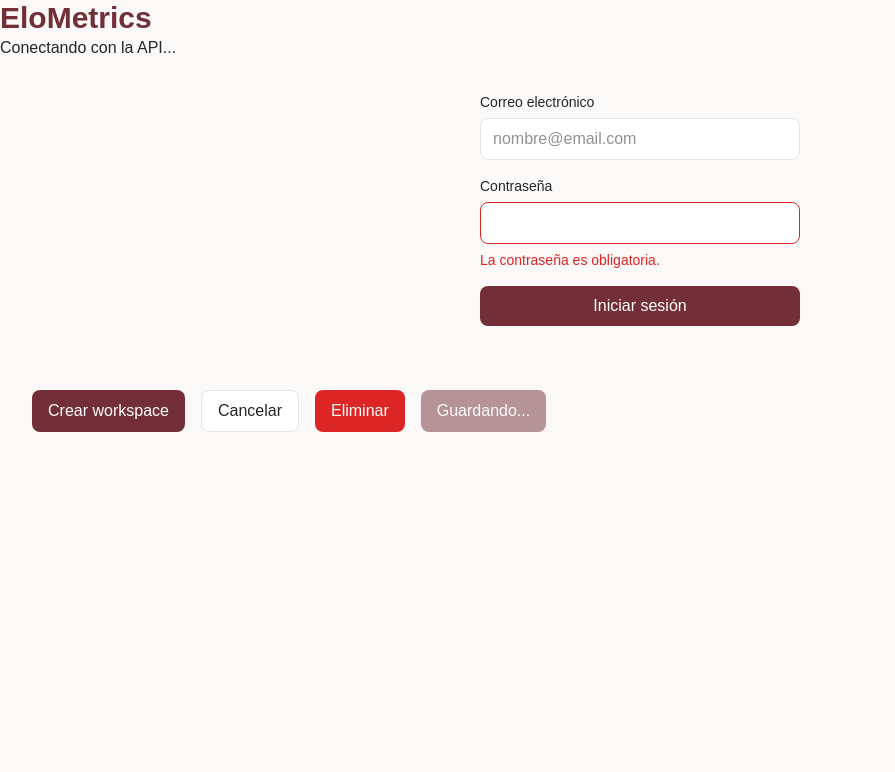
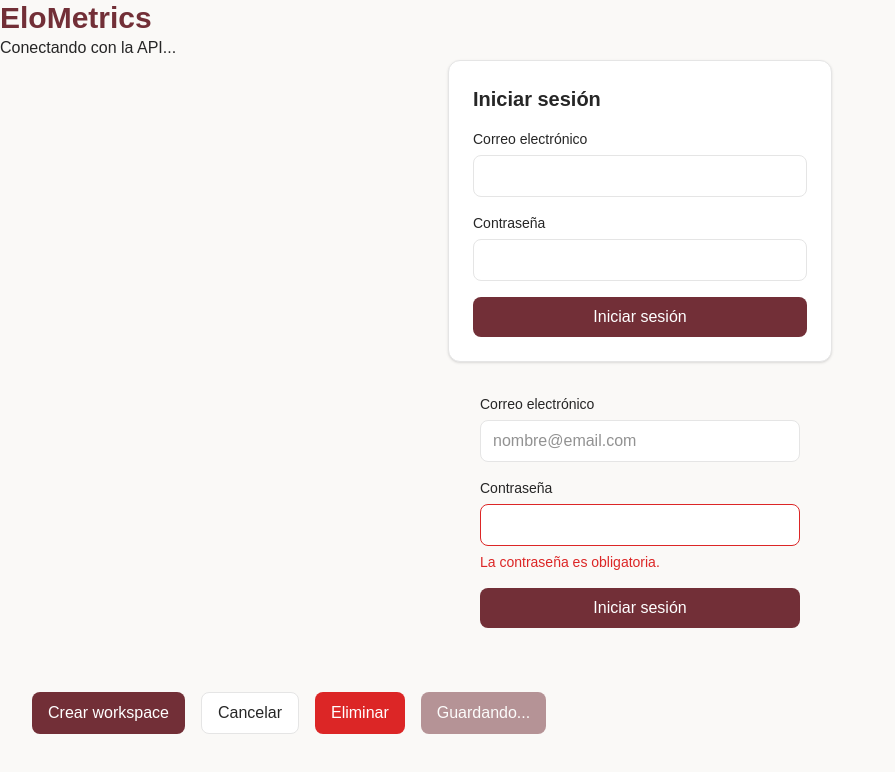
Before and after one commit to imjrbarreto/chess-t, a React (Vite) app: page /register in a window 1280 px wide. Shown: the top 772 px of the page, without its empty margins (0-895 px from the left). Built offline with nearby package versions, Linux system fonts and the light colour scheme; no server answers.

Commit message:
feat: add reusable card component

```diff
--- a/src/App.tsx
+++ b/src/App.tsx
@@ -1,5 +1,6 @@
 import { useHealthCheck } from './api/generated/health/health';
 import { Button } from './components/ui/Button';
+import { Card } from './components/ui/Card';
 import { Input } from './components/ui/Input';
 
 function App() {
@@ -20,6 +21,19 @@ function App() {
             {isSuccess && <p>API conectada correctamente ✅</p>}
 
 
+            <Card className="mx-auto max-w-sm">
+                <h2 className="mb-4 text-xl font-semibold">
+                    Iniciar sesión
+                </h2>
+
+                <div className="flex flex-col gap-4">
+                    <Input id="email" label="Correo electrónico" type="email" />
+
+                    <Input id="password" label="Contraseña" type="password" />
+
+                    <Button>Iniciar sesión</Button>
+                </div>
+            </Card>
             <div className="mx-auto flex max-w-sm flex-col gap-4 p-8">
                 <Input
                     id="email"
--- /dev/null
+++ b/src/components/ui/Card.tsx
@@ -0,0 +1,16 @@
+import type { HTMLAttributes } from 'react';
+
+export function Card({
+    children,
+    className = '',
+    ...props
+}: HTMLAttributes<HTMLDivElement>) {
+    return (
+        <div
+            className={`rounded-xl border border-border bg-surface p-6 shadow-sm ${className}`}
+            {...props}
+        >
+            {children}
+        </div>
+    );
+}
```
